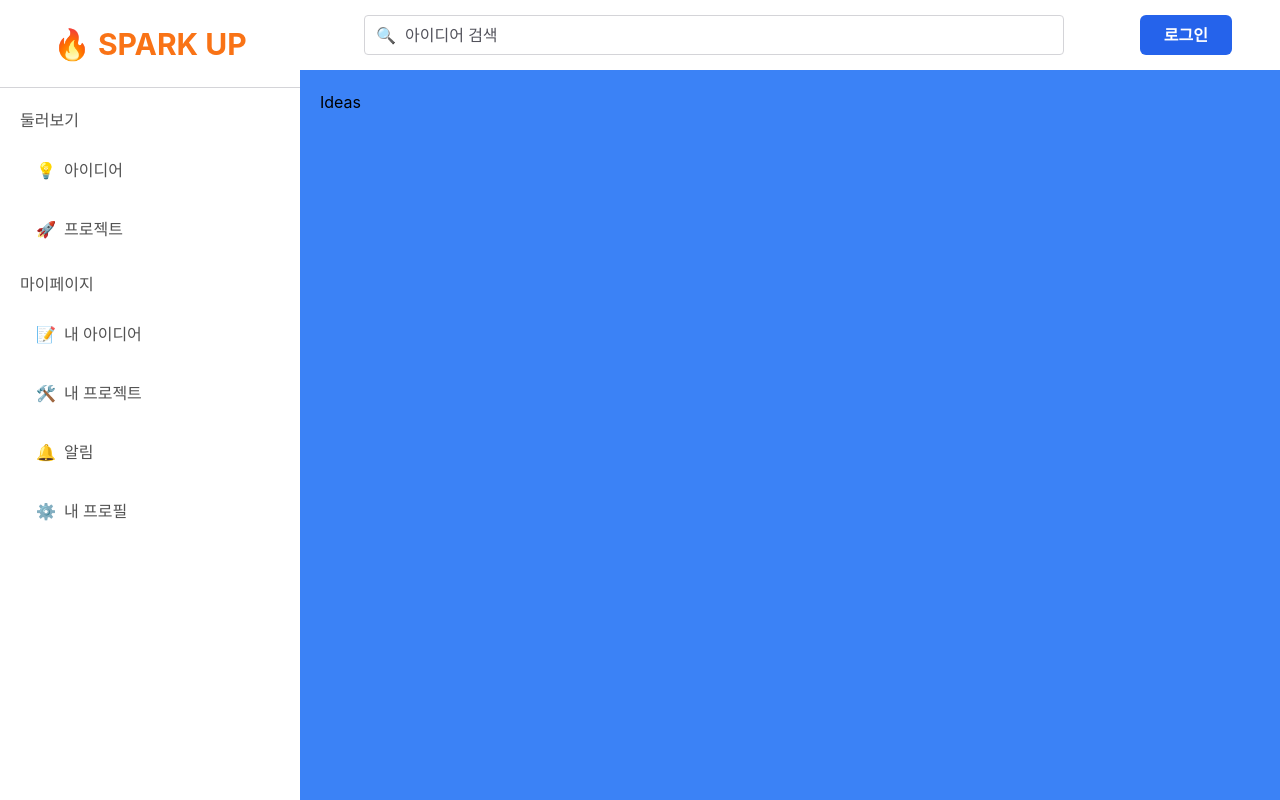
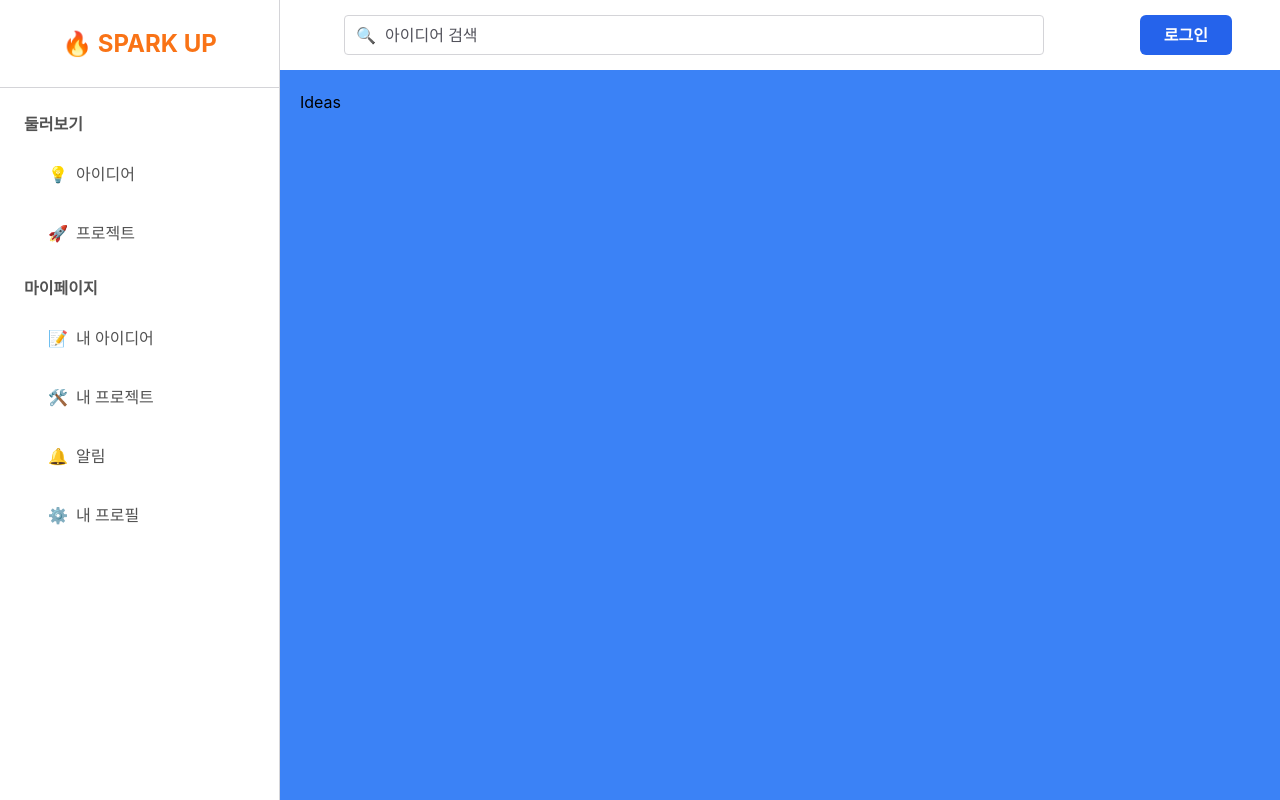
Before and after one commit to sparkup-platform/sparkup-client, a Next.js app: page /ideas in a window 1280 px wide. Built offline with nearby package versions, Linux system fonts and the light colour scheme.

Commit message:
ui: 네비게이션바 디자인 조정

```diff
--- a/components/layout/navigation/NavigationButton.tsx
+++ b/components/layout/navigation/NavigationButton.tsx
@@ -7,7 +7,6 @@ type NavigationButton = {
     label : string;
     icon ?: string;
     href : string;
-
 }
 
 export default function NavigationButton({label, href, icon} : NavigationButton){
@@ -15,10 +14,10 @@ export default function NavigationButton({label, href, icon} : NavigationButton)
     return(
         <Button
         variant="ghost"
+        size="lg"
         className="h-[55px] hover:bg-[var(--neutral-100)] text-neutral-600 active:bg-[var(--color-info)] active:text-[var(--neutral-50)] justify-start items-center text-base">
         <span>{icon}</span>
         <Link href="/theme-test">
-
         {label}</Link>
         </Button>
     )
--- a/components/layout/navigation/NavigationGroup.tsx
+++ b/components/layout/navigation/NavigationGroup.tsx
@@ -16,7 +16,6 @@ export default function NavigationGroup({group} : NavigationGroupProps){
                 <NavigationButton key={e.id} label={e.label} href={e.href} icon={e.icon}/>
             ))}
             </li>
-
         </div>
     )
 }
--- a/components/layout/navigation/index.tsx
+++ b/components/layout/navigation/index.tsx
@@ -5,15 +5,15 @@ import NavigationGroup from "./NavigationGroup"
 
 export default function Navigation(){
     return(
-        <div className="min-w-[300px] h-[100vh] bg-background flex flex-col items-center">
-            <div className="w-[100%] h-[100px] border-b border-[var(--neutral-300)] flex justify-center items-center">
-                <h1 className="text-3xl text-[var(--orange-500)] font-bold">
+        <div className="min-w-[280px] h-[100vh] border-r border-[var(--color-border)] bg-background flex flex-col items-center">
+            <div className="w-[100%] h-[100px] border-b border-[var(--color-border)] flex justify-center items-center">
+                <h1 className="text-2xl text-[var(--orange-500)] font-bold">
                     <Link href="/">
                     🔥 SPARK UP
                     </Link>
                     </h1>
             </div>
-            <div className="w-[100%] h-[100%] flex flex-col gap-4 p-[var(--spacing-5)]">
+            <div className="w-[100%] h-[100%] flex flex-col gap-4 p-[var(--spacing-6)] font-semibold">
 
                 {NAVIGATION_MENU.map((group)=>(
                     <NavigationGroup key={group.title} group={group}/>
```
